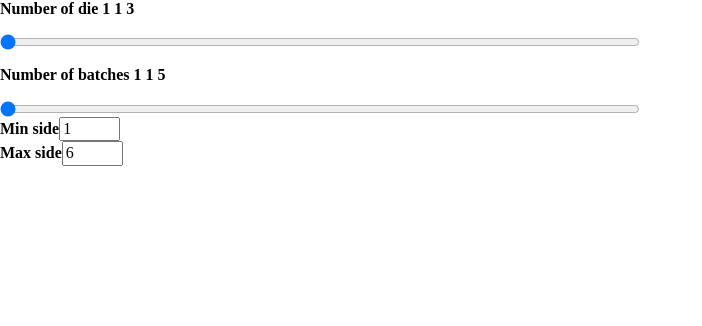
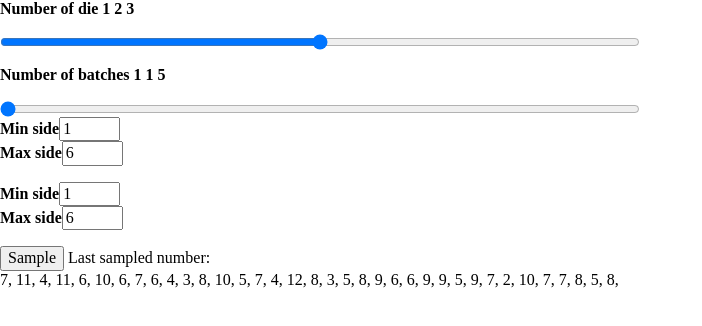
Before and after one commit to lapsang-boys/justice, an Angular app: page / in a window 1280 px wide. Shown: the top 326 px of the page, without its empty margins (0-702 px from the left). Built offline with nearby package versions, Linux system fonts and the light colour scheme.

Commit message:
Add DistributionState
Make ConfigService communicate DistributionState's over BehaviorSubject
for subscription of new game states.

Dummy UI elements for sampling of die rolls.

PS. No boss

```diff
--- a/src/app/app.module.ts
+++ b/src/app/app.module.ts
@@ -5,12 +5,14 @@ import { AppRoutingModule } from './app-routing.module';
 import { AppComponent } from './app.component';
 import { SetupComponent } from './setup/setup.component';
 import { DieComponent } from './die/die.component';
+import { DistributionComponent } from './distribution/distribution.component';
 
 @NgModule({
   declarations: [
     AppComponent,
     SetupComponent,
-    DieComponent
+    DieComponent,
+    DistributionComponent
   ],
   imports: [
     BrowserModule,
--- a/src/app/config.service.ts
+++ b/src/app/config.service.ts
@@ -1,5 +1,8 @@
 import { Injectable } from '@angular/core';
 import { Die } from './die';
+import { BehaviorSubject } from 'rxjs';
+import { from } from 'rxjs';
+import { groupBy, mergeMap, toArray } from 'rxjs/operators';
 
 @Injectable({
 	providedIn: 'root'
@@ -7,7 +10,8 @@ import { Die } from './die';
 export class ConfigService {
 	public dies: Die[] = [];
 	private numBatches: number = 2;
-	public dist: number[][] = [];
+	dist: DistributionState = this.asdf();
+	distSubject = new BehaviorSubject<DistributionState>(this.dist);
 
 	constructor() {
 		console.log(new Die(1, 6));
@@ -32,7 +36,7 @@ export class ConfigService {
 		this.numBatches = numBatches;
 	}
 
-	distribution() {
+	asdf() {
 		let vals = []
 		for (let d of this.dies) {
 			let tup = []
@@ -42,8 +46,52 @@ export class ConfigService {
 			vals.push(tup)
 		}
 
+
+		if (vals.length === 0) {
+			return new DistributionState([]);
+		}
+
 		const cartesian = (...a: any[]) => a.reduce((a, b) => a.flatMap((d: any) => b.map((e: any) => [d, e].flat())));
-		this.dist = cartesian(...vals);
-		console.log(this.dist.map(l => l.reduce((partial_sum, a) => partial_sum + a), 0));
+		const cart = cartesian(...vals);
+		const rawRolls = cart.map((l: number[]) => l.reduce((partial_sum: number, a: any) => partial_sum + a), 0);
+
+		this.dist = rawRolls;
+		// this.dist = distMap;
+		const d: Distribution = rawRolls;
+		const ds = new DistributionState(d)
+		return ds
+	}
+
+	distribution() {
+		this.distSubject.next(this.asdf());
 	}
 }
+
+export type Distribution = number[];
+
+export class DistributionState {
+	original: Distribution;
+	current: Distribution;
+
+	constructor(d: Distribution) {
+		const shuf = function shuffleArray(array: number[]): number[] {
+			for (let i = array.length - 1; i > 0; i--) {
+				const j = Math.floor(Math.random() * (i + 1));
+				[array[i], array[j]] = [array[j], array[i]];
+			}
+			return array
+		}
+
+		const dShuf = shuf(d);
+		this.original = [...dShuf];
+		this.current = [...dShuf];
+	}
+
+	sample(): number|undefined {
+		return this.current.pop();
+	}
+
+	toString(): string {
+		return this.current.toString();
+	}
+}
--- /dev/null
+++ b/src/app/distribution/distribution.component.html
@@ -0,0 +1,7 @@
+<div>
+	<button (click)="sample()">Sample</button>
+	Last sampled number: {{ lastSampledNumber }}
+</div>
+<div>
+	<span *ngFor="let asdf of dist.current">{{ asdf }}, </span>
+</div>
--- /dev/null
+++ b/src/app/distribution/distribution.component.ts
@@ -0,0 +1,28 @@
+import { Component, OnInit } from '@angular/core';
+import { ConfigService, DistributionState } from '../config.service';
+
+@Component({
+  selector: 'app-distribution',
+  templateUrl: './distribution.component.html',
+  styleUrls: ['./distribution.component.css']
+})
+export class DistributionComponent implements OnInit {
+	dist: DistributionState = new DistributionState([]);
+	lastSampledNumber: number|undefined;
+
+	constructor(
+		private configService: ConfigService,
+	) { }
+
+	sample(): void {
+		this.lastSampledNumber = this.dist.sample()
+	}
+
+	ngOnInit(): void {
+		this.configService.distSubject.subscribe((subDist: DistributionState) => {
+			this.dist = subDist;
+		})
+		// Beautiful <3
+		setTimeout(() => this.configService.distribution(), 200);
+	}
+}
--- a/src/app/setup/setup.component.html
+++ b/src/app/setup/setup.component.html
@@ -9,4 +9,6 @@
 <div>
 	<app-die *ngFor="let i of [].constructor(cur_num_die)">
 	</app-die>
+	<app-distribution>
+	</app-distribution>
 </div>
--- a/src/app/setup/setup.component.ts
+++ b/src/app/setup/setup.component.ts
@@ -1,4 +1,4 @@
-import { Component } from '@angular/core';
+import { Component, OnInit } from '@angular/core';
 import { ConfigService } from '../config.service';
 
 @Component({
@@ -10,7 +10,7 @@ export class SetupComponent {
 
 	min_die_bound: number = 1;
 	max_die_bound: number = 3;
-	cur_num_die: number = this.min_die_bound;
+	cur_num_die: number = this.min_die_bound+1;
 
 	min_batches_bound: number = 1;
 	max_batches_bound: number = 5;
```
Also changed, not shown: src/app/distribution/distribution.component.css (added).
